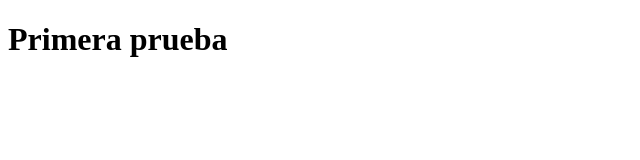
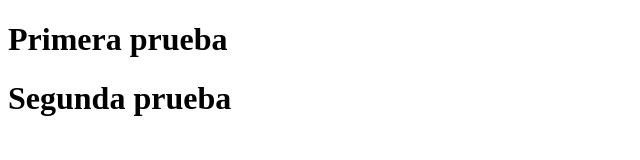
Before and after one commit to josemha/primerRepositorioDeJose, a plain HTML site: page proyectoGIT/WebContent/index.html in a window 1280 px wide. Shown: the whole page, without its empty margins (0-640 px from the left). Drawn offline with Linux system fonts and the light colour scheme.

Commit message:
Segunda version

```diff
--- a/proyectoGIT/WebContent/index.html
+++ b/proyectoGIT/WebContent/index.html
@@ -6,5 +6,6 @@
 </head>
 <body>
 	<h1>Primera prueba</h1>
+	<h1>Segunda prueba</h1>
 </body>
 </html>
```
